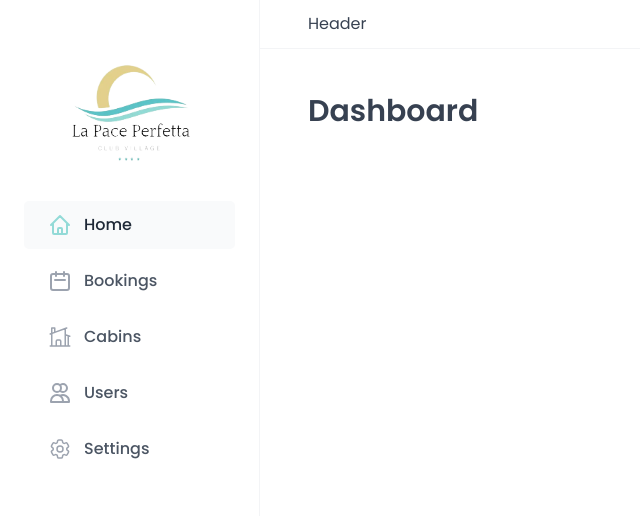
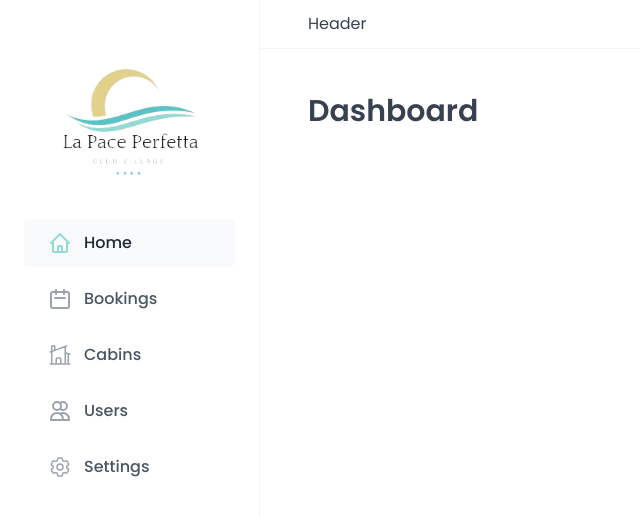
Before and after one commit to mhezel/la-pace-perfetta, a React (Vite) app: page /dashboard in a window 1280 px wide. Shown: the top 516 px of the page, without its empty margins (0-640 px from the left). Built offline with nearby package versions, Linux system fonts and the light colour scheme; a web font is replaced by a local one.

Commit message:
Update Logo.jsx

```diff
--- a/src/ui/Logo.jsx
+++ b/src/ui/Logo.jsx
@@ -5,8 +5,8 @@ const StyledLogo = styled.div`
 `;
 
 const Img = styled.img`
-  height: 162px;
-  width: 154px;
+  height: 180px;
+  width: 280x;
 `;
 
 function Logo() {
```
